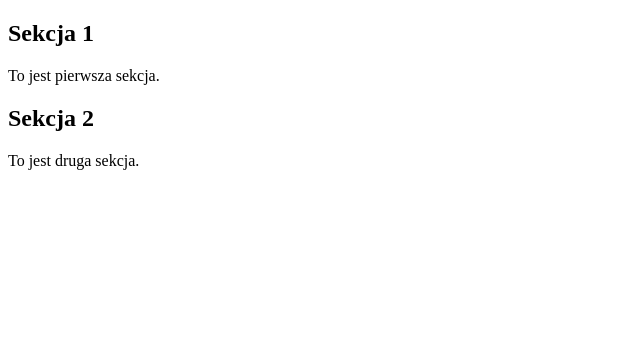
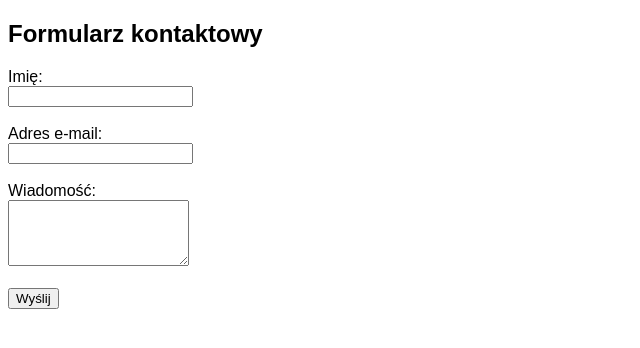
Before and after one commit to bartlomiejB1Izsti/lekcja, a plain HTML site: page kontakt.html in a window 1280 px wide. Shown: the whole page, without its empty margins (0-640 px from the left). Drawn offline with Linux system fonts and the light colour scheme.

Commit message:
Dodanie formularza do podstrony kontakt

```diff
--- a/kontakt.html
+++ b/kontakt.html
@@ -3,16 +3,22 @@
 <head>
     <meta charset="UTF-8">
     <meta name="viewport" content="width=device-width, initial-scale=1.0">
-    <title>Spuchokontakt</title>
+    <title>Formularz kontaktowy</title>
+    <link rel="stylesheet" href="styles.css" />
 </head>
 <body>
-    <section class="sekcja1">
-        <h2>Sekcja 1</h2>
-        <p>To jest pierwsza sekcja.</p>
-      </section>
-      <section class="sekcja2">
-        <h2>Sekcja 2</h2>
-        <p>To jest druga sekcja.</p>
-      </section>
+    <h2>Formularz kontaktowy</h2>
+    <form action="index.php" method="POST">
+        <label for="name">Imię:</label><br>
+        <input type="text" id="name" name="name" required><br><br>
+
+        <label for="email">Adres e-mail:</label><br>
+        <input type="email" id="email" name="email" required><br><br>
+
+        <label for="message">Wiadomość:</label><br>
+        <textarea id="message" name="message" rows="4" required></textarea><br><br>
+
+        <input type="submit" value="Wyślij">
+    </form>
 </body>
 </html>
```
